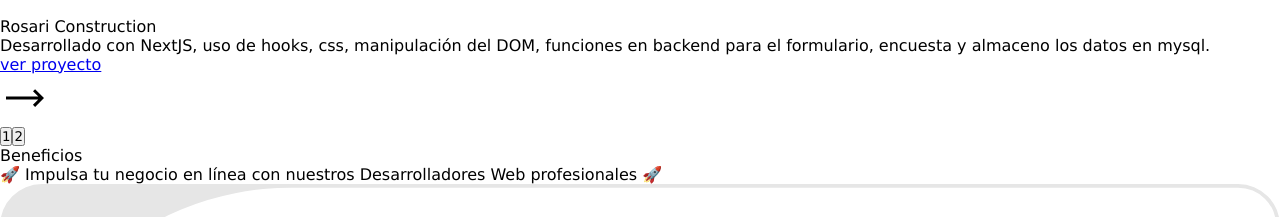
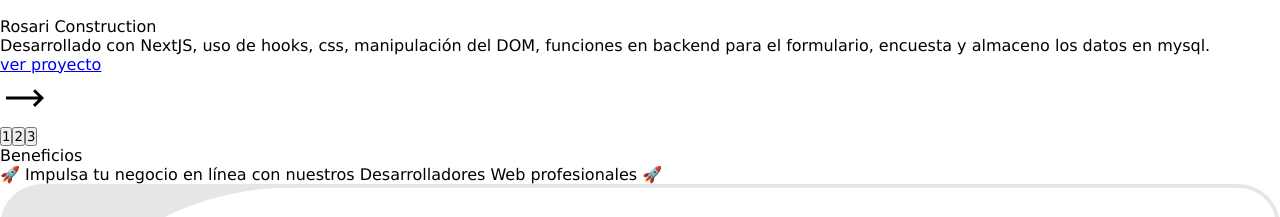
Before and after one commit to peter-aspiazu-s/landing-page, a Next.js app: page / in a window 1280 px wide. Shown: the part 5705-5922 px from the top of the page. Built offline with nearby package versions, Linux system fonts and the light colour scheme.

Commit message:
agregando nuevo proyecto a works

```diff
--- a/components/work/Work.tsx
+++ b/components/work/Work.tsx
@@ -1,4 +1,5 @@
 import {FC, useState} from 'react';
+
 
 const infoWorkOne = [
 
@@ -21,24 +22,19 @@ const infoWorkTwo = [
         link: 'https://www.solutions-as.com/'
     },
     {
+        title: 'Proyecto de King Clean',
+        description: 'Este sitio web lo realice con NextJS, TypeScript y css (animaciones con css también aplique)',
+        link: 'https://king-clean.vercel.app/'
+    }
+]
+
+const infoWorkThree = [
+    {
         title: 'Proyecto para EJC',
         description: 'Este sitio web lo realice con NextJS, TypeScript y Material UI',
         link: 'https://www.ejc-home.com/'
     }
 ]
-
-// const infoWorkThree = [
-//     {
-//         title: 'Mi Sitio Web',
-//         description: 'Este sitio web lo realice con NextJS, TypeScript y CSS3',
-//         link: 'https://aspiazu-technology.vercel.app/'
-//     },
-//     {
-//         title: 'Proyecto de TodoApp',
-//         description: 'Esta aplicación web la realice con NextJS, TypeScript y css',
-//         link: 'https://aspiazu-todo-app.vercel.app/'
-//     },
-// ]
 
 
 export const Work: FC = () => {
@@ -53,9 +49,9 @@ export const Work: FC = () => {
         setWork(infoWorkTwo)
     }
 
-    // const handleClickWorkThree = () => {
-    //     setWork(infoWorkThree)
-    // }
+    const handleClickWorkThree = () => {
+        setWork(infoWorkThree)
+    }
 
   return (
     <div className='work'>
@@ -81,7 +77,7 @@ export const Work: FC = () => {
             <div className='wrok-container-state'>
                 <button onClick={handleClickWorkOne} className={work === infoWorkOne ? 'work-container-btn-active' : 'work-container-btn'}>1</button>
                 <button onClick={handleClickWorkTwo} className={work === infoWorkTwo ? 'work-container-btn-active' : 'work-container-btn'}>2</button>
-                {/* <button onClick={handleClickWorkThree} className={work === infoWorkThree ? 'work-container-btn-active' : 'work-container-btn'}>3</button> */}
+                <button onClick={handleClickWorkThree} className={work === infoWorkThree ? 'work-container-btn-active' : 'work-container-btn'}>3</button>
             </div>
         </div>
     </div>
```
